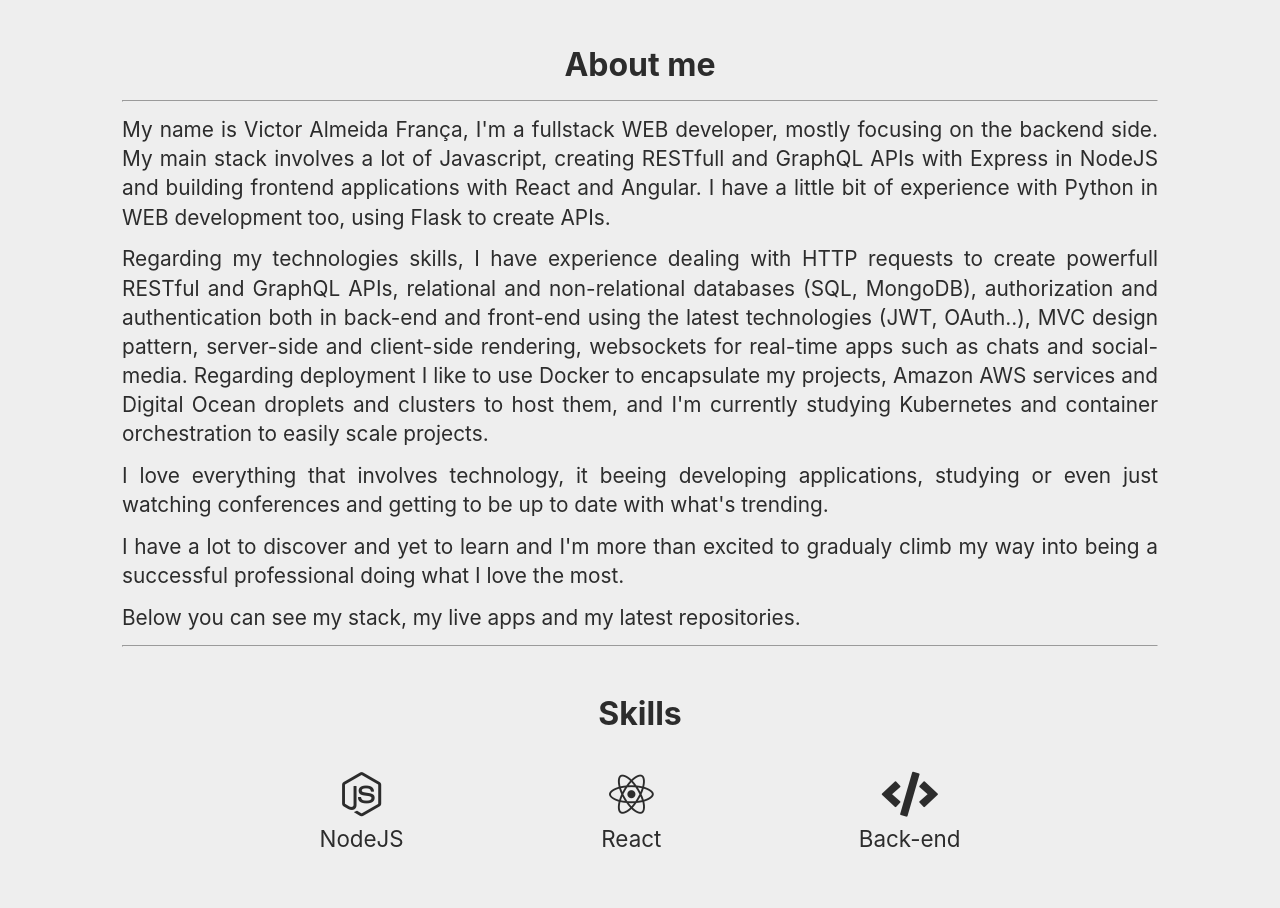
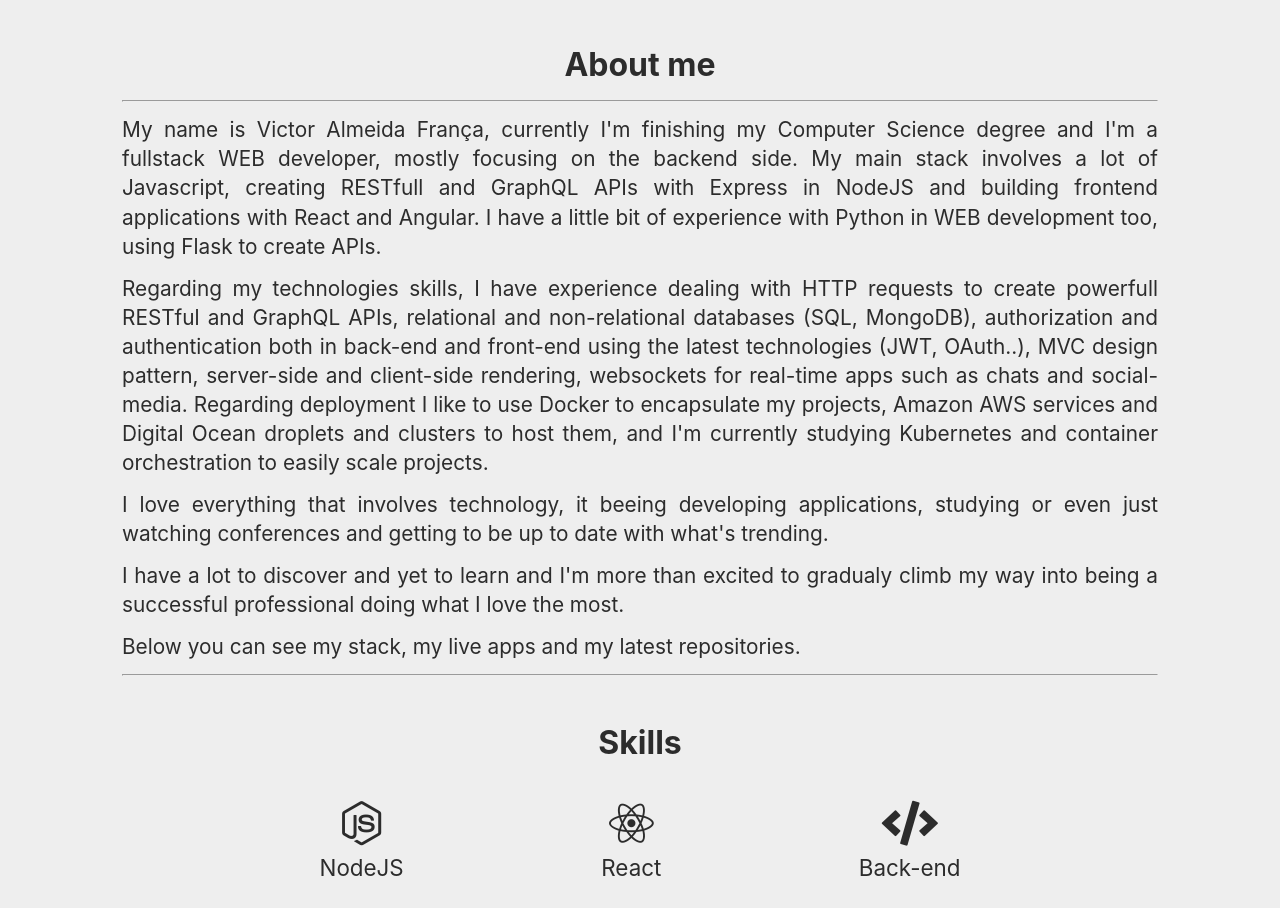
Before and after one commit to fr4nca/portfolio-csr, a React (Create React App) app in the folder client/: page / in a window 1280 px wide. Shown: the part 802-1710 px from the top of the page. Built offline with nearby package versions, Linux system fonts and the light colour scheme; no server answers.

Commit message:
Changed about me text

```diff
--- a/client/src/pages/About/About.js
+++ b/client/src/pages/About/About.js
@@ -10,9 +10,10 @@
             <h2 className="section-heading">About me</h2>
             <hr />
             <p className="me">
-              My name is Victor Almeida França, I'm a fullstack WEB developer,
-              mostly focusing on the backend side. My main stack involves a lot
-              of Javascript, creating RESTfull and GraphQL APIs with Express in
+              My name is Victor Almeida França, currently I'm finishing my
+              Computer Science degree and I'm a fullstack WEB developer, mostly
+              focusing on the backend side. My main stack involves a lot of
+              Javascript, creating RESTfull and GraphQL APIs with Express in
               NodeJS and building frontend applications with React and Angular.
               I have a little bit of experience with Python in WEB development
               too, using Flask to create APIs.
```
